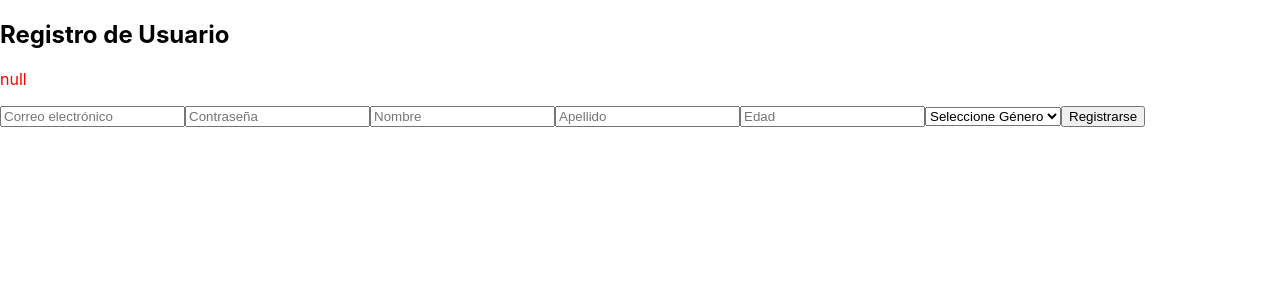
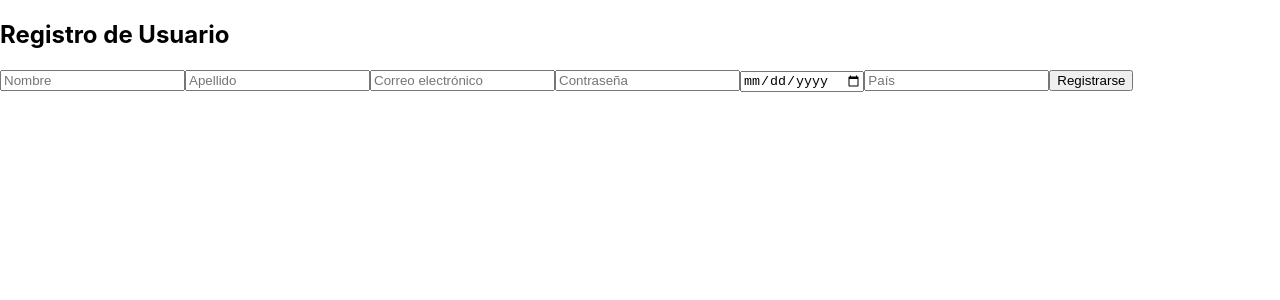
Before and after one commit to AldG99/social-network, a React (Create React App) app: page /register in a window 1280 px wide. Shown: the top 300 px of the page. Built offline with nearby package versions, Linux system fonts and the light colour scheme; no server answers.

Commit message:
Agregar y modificar archivos FriendRequests.js y Register.js

```diff
--- a/src/components/Auth/Register.js
+++ b/src/components/Auth/Register.js
@@ -1,7 +1,7 @@
 import React, { useState } from "react";
 import { useNavigate } from "react-router-dom";
 import { auth, firestore } from "../../firebaseConfig";
-import { createUserWithEmailAndPassword } from "firebase/auth";
+import { createUserWithEmailAndPassword, updateProfile } from "firebase/auth";
 import { setDoc, doc } from "firebase/firestore";
 
 const Register = () => {
@@ -9,9 +9,9 @@ const Register = () => {
   const [password, setPassword] = useState("");
   const [firtName, setFirstName] = useState("");
   const [lastName, setLastName] = useState("");
-  const [age, setAge] = useState("");
-  const [gender, setGender] = useState("");
-  const [error, setError] = useState("null");
+  const [birthdate, setBirthdate] = useState("");
+  const [country, setCountry] = useState("");
+  const [error, setError] = useState("");
   const navigate = useNavigate();
 
   const handleRegister = async () => {
@@ -19,23 +19,32 @@ const Register = () => {
       const userCredential = await createUserWithEmailAndPassword(auth, email, password);
       const user = userCredential.user;
 
+      await updateProfile(user, {
+        displayName: `${firtName} ${lastName}`,
+      });
+
+      const birthdateObj = new Date(birthdate);
+      const monthBirth = (birthdateObj.getMonth() + 1).toString().padStart(2, "0");
+      const dayBirth = birthdateObj.getDate().toString().padStart(2, "0");
+      const currentDate = new Date ();
+      const monthRegister = (currentDate.getMonth() + 1).toString().padStart(2, "0");
+      const dayRegister = currentDate.getDate().toString().padStart(2, "0");
+      const yearRegister = currentDate.getFullYear().toString().slice(-2);
+      const userId = `${firtName.slice(0, 2).toUpperCase()}${lastName.slice(0, 2).toUpperCase()}${monthBirth}${dayBirth}${country.slice(0, 2).toUpperCase()}${monthRegister}${dayRegister}${yearRegister}`;
+
       await setDoc(doc(firestore, "users", user.uid), {
+        email,
         firtName,
         lastName,
-        age: Number(age),
-        gender,
-        email
+        birthdate,
+        country,
+        userId,
+        registrationDate: currentDate,
       });
 
-      console.log("Usuario registrado:", user);
-      setError(null);
       navigate("/profile");
     } catch (error) {
-      if (error.code === "auth/email-already-in-use") {
-        setError("Este correo electrónico ya está en uso. Intente con otro correo o inicie sesión.");
-      } else {
-        setError(error.massage);
-      }
+      setError(error.message);
     }
   };
 
@@ -43,6 +52,18 @@ const Register = () => {
     <div>
       <h2>Registro de Usuario</h2>
       {error && <p style={{ color: "red" }}>{error}</p>}
+      <input
+        type="text"
+        value={firtName}
+        onChange={(e) => setFirstName(e.target.value)}
+        placeholder="Nombre"
+      />
+      <input
+        type="text"
+        value={lastName}
+        onChange={(e) => setLastName(e.target.value)}
+        placeholder="Apellido"
+      />
       <input
         type="email"
         value={email}
@@ -56,29 +77,17 @@ const Register = () => {
         placeholder="Contraseña"
       />
       <input
-        type="text"
-        value={firtName}
-        onChange={(e) => setFirstName(e.target.value)}
-        placeholder="Nombre"
+        type="date"
+        value={birthdate}
+        onChange={(e) => setBirthdate(e.target.value)}
+        placeholder="Fecha de Nacimiento"
       />
       <input
         type="text"
-        value={lastName}
-        onChange={(e) => setLastName(e.target.value)}
-        placeholder="Apellido"
+        value={country}
+        onChange={(e) => setCountry(e.target.value)}
+        placeholder="País"
       />
-      <input
-        type="number"
-        value={age}
-        onChange={(e) => setAge(e.target.value)}
-        placeholder="Edad"
-      />
-      <select value={gender} onChange={(e) => setGender(e.target.value)}>
-        <option value="">Seleccione Género</option>
-        <option value="male">Masculino</option>
-        <option value="female">Femenino</option>
-        <option value="other">Otro</option>
-      </select>
       <button onClick={handleRegister}>Registrarse</button>
     </div>
   );
```
Also changed, not shown: src/components/Contacts/FriendRequests.js (added), src/utils/resizeImage.js (added).
